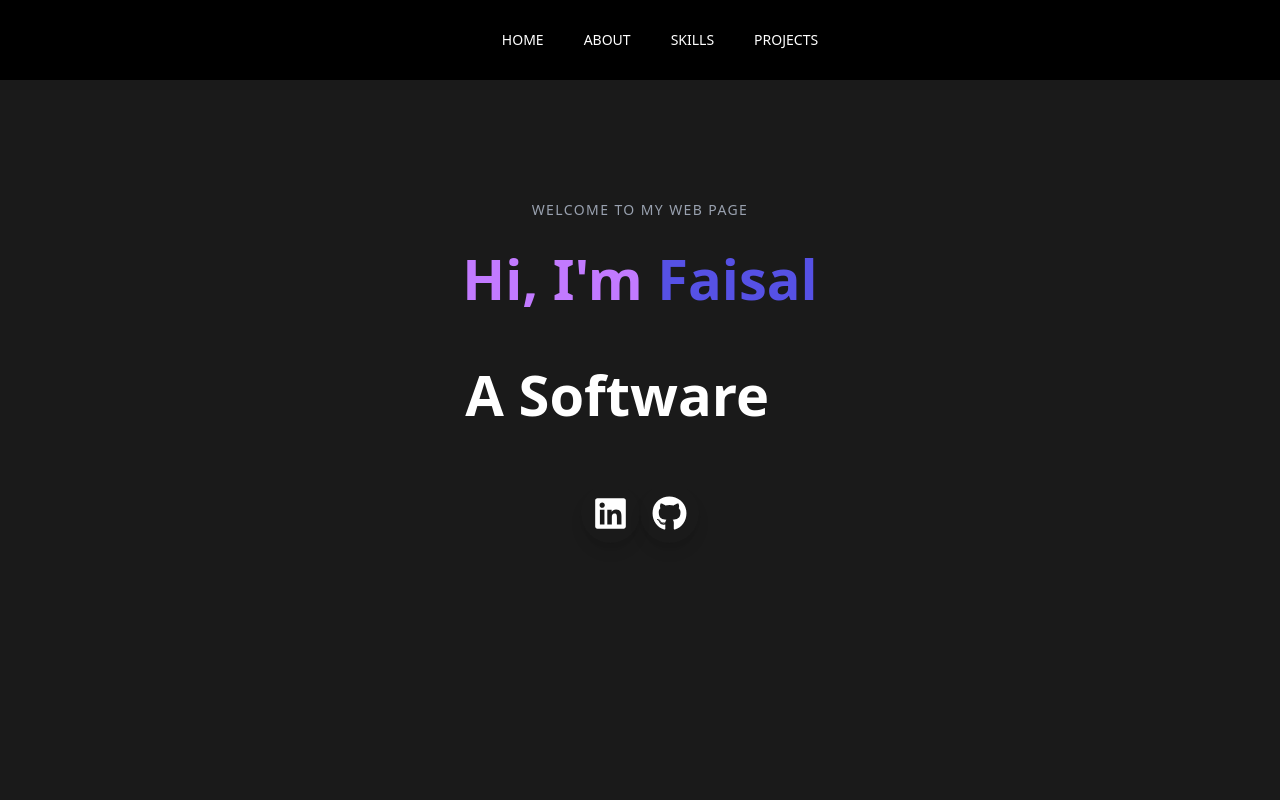
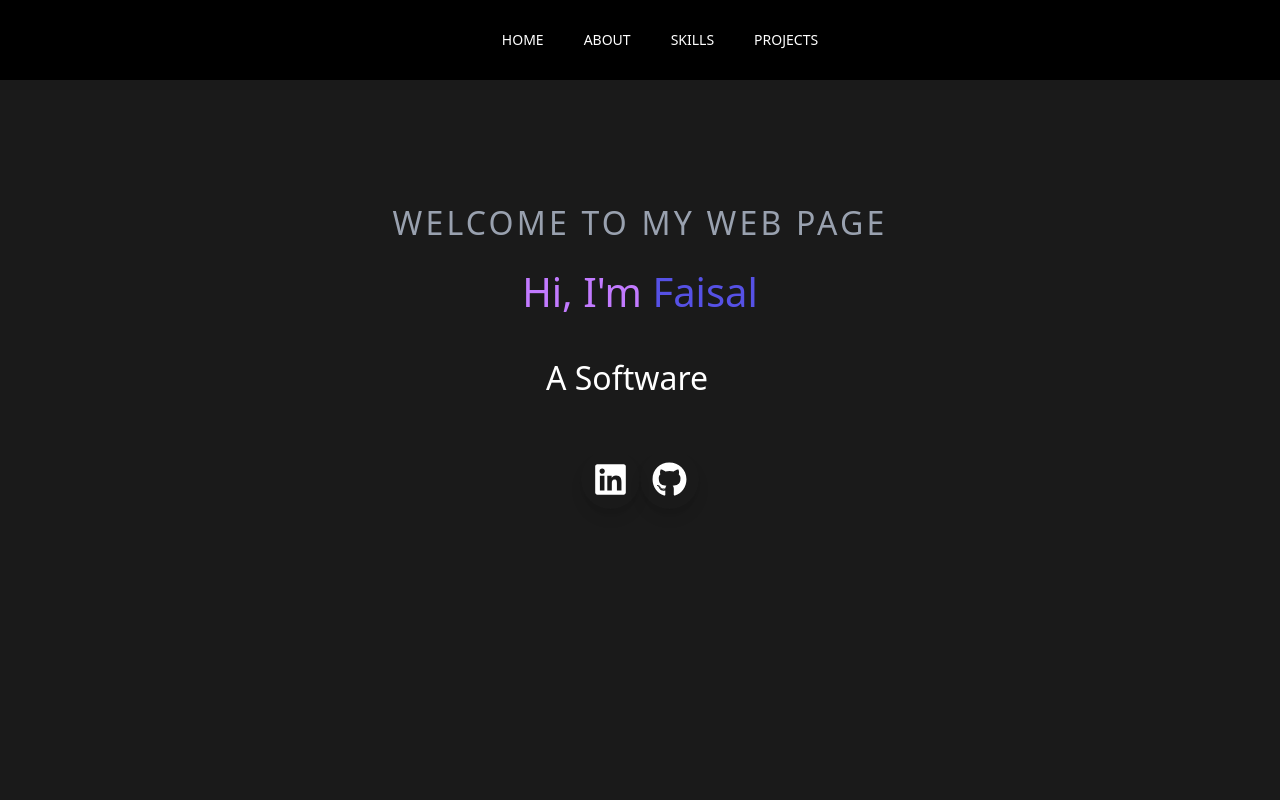
Before and after one commit to Khan-F-M/NextJs-Portfolio, a Next.js app: page / in a window 1280 px wide. Shown: the top 800 px of the page. Built offline with nearby package versions, Linux system fonts and the light colour scheme.

Commit message:
Changed some sizes in globals.css

```diff
--- a/components/Frontpage.js
+++ b/components/Frontpage.js
@@ -26,10 +26,10 @@ export default function Frontpage() {
                 <div className='min-w-screen min-h-screen mx-auto px-10 pt-[200px] text-center
                      justify-evenly'>
                     <div>
-                        <p className='uppercase text-sm tracking-widest text-gray-400'>
+                        <p className='uppercase text-sm tracking-widest text-gray-400' id='WelcomeLine'>
                             Welcome to my web page
                         </p>
-                        <h1 className='py-4 text-purple-400'>
+                        <h1 className='py-4 text-purple-400' id='Faisal'>
                             Hi, I&apos;m <span className='text-[#5651e5]'>Faisal</span>
                         </h1>
                         <h1 className='py-4 text-white-500'>
--- a/package.json
+++ b/package.json
@@ -15,6 +15,7 @@
     "eslint": "9.39.1",
     "eslint-config-next": "16.0.3",
     "framer-motion": "^12.23.24",
+    "glob": "^10.5.0",
     "groq": "^4.17.0",
     "next": "16.0.3",
     "next-sanity": "^11.6.8",
--- a/styles/globals.css
+++ b/styles/globals.css
@@ -10,7 +10,9 @@ body {
 /* Optional: global heading styles (also just normal CSS) */
 h1,
 h2,
-h3,
+h3 {
+    font-size: 2em;
+}
 h4,
 h5,
 h6 {
@@ -34,3 +36,11 @@ button {
   text-transform: uppercase;
   */
 }
+
+#WelcomeLine {
+    font-size: 2em;
+}
+
+#Faisal {
+    font-size: 2.5em;
+}
```
Also changed, not shown: 1 other file (tests, documents, lock files or other folders).
